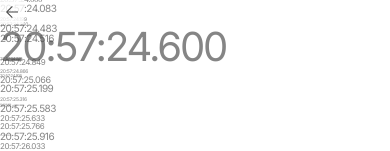
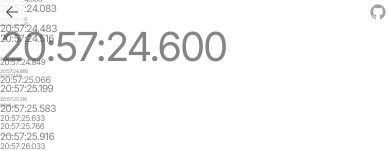
Before and after one commit to ts5h/clock, a Vue app: page / in a window 390 px wide. Shown: the top 151 px of the page. Built offline with nearby package versions, Linux system fonts and the light colour scheme.

Commit message:
Add GitHub component

```diff
--- a/src/App.vue
+++ b/src/App.vue
@@ -1,17 +1,20 @@
 <template>
   <ReturnToHome theme="light" />
+  <GitHub theme="light" url="https://github.com/ts5h/clock" />
   <Clock />
 </template>
 
 <script lang="ts">
 import { defineComponent } from 'vue';
 import ReturnToHome from '@/components/ReturnToHome.vue';
+import GitHub from '@/components/GitHub.vue';
 import Clock from '@/components/Clock.vue';
 
 export default defineComponent({
   name: 'App',
   components: {
     ReturnToHome,
+    GitHub,
     Clock,
   },
 });
--- /dev/null
+++ b/src/components/GitHub.vue
@@ -0,0 +1,103 @@
+<template>
+  <div
+    @mouseover="hoverHandler(true)"
+    @mouseout="hoverHandler(false)"
+    @touchstart="touchHandler(true)"
+    @touchend="touchHandler(false)"
+    :class="['github', theme, status.hover ? 'on' : '']"
+  >
+    <a :href="url" target="_blank" title="GitHub">GitHub</a>
+  </div>
+</template>
+
+<script lang="ts">
+import { reactive } from 'vue';
+import isMobile from 'ismobilejs';
+
+type setupType = {
+  status: { hover: boolean };
+  hoverHandler: (state: boolean) => void;
+  touchHandler: (state: boolean) => void;
+};
+
+export default {
+  name: 'GitHub',
+  props: {
+    theme: String,
+    url: String,
+  },
+  setup(): setupType {
+    const status = reactive<{ hover: boolean }>({
+      hover: false,
+    });
+
+    const hoverHandler = (state: boolean) => {
+      if (isMobile().any) return;
+      status.hover = state;
+    };
+
+    const touchHandler = (state: boolean) => {
+      if (!isMobile().any) return;
+      status.hover = state;
+    };
+
+    return {
+      status,
+      hoverHandler,
+      touchHandler,
+    };
+  },
+};
+</script>
+
+<style scoped lang="scss">
+@use "../scss/config/variables";
+
+.github {
+  -webkit-tap-highlight-color: rgba(0, 0, 0, 0);
+  position: fixed;
+  right: 0;
+  top: 0;
+
+  opacity: 0;
+  transition: opacity 0.3s ease-out;
+
+  &.on {
+    opacity: 1;
+  }
+
+  a {
+    display: block;
+    width: 30px;
+    height: 30px;
+    overflow: hidden;
+
+    background: url(/img/icon_github.svg) no-repeat center center / 16px auto;
+    text-indent: -9999px;
+    text-decoration: none;
+  }
+}
+
+// Light
+.github {
+  &.light {
+    a {
+      background: #444;
+      mask: url(/img/icon_github.svg) no-repeat center center / 16px auto;
+    }
+  }
+}
+
+@media screen and (max-width: variables.$break-point) {
+  .github {
+    opacity: 0.5;
+    transition: none;
+
+    a {
+      background-size: 14px auto;
+      width: 24px;
+      height: 24px;
+    }
+  }
+}
+</style>
```
